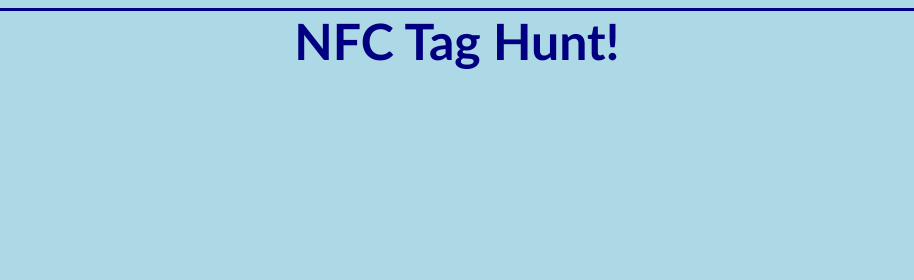
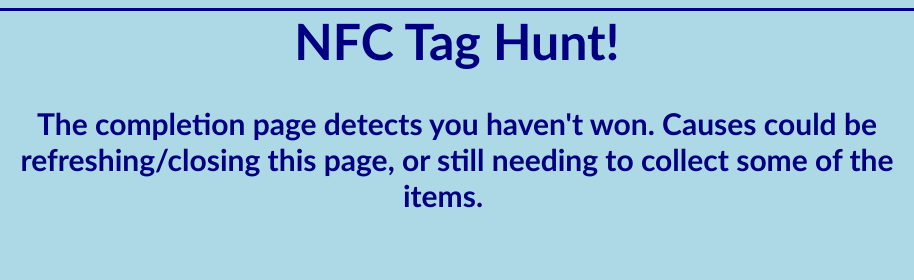
Before and after one commit to NFCTagHunt/NFCTagHunt.github.io, a plain HTML site: page complete.html in a window 1280 px wide. Shown: the top 280 px of the page, 203-1117 px from the left. Drawn offline with Linux system fonts and the light colour scheme.

Commit message:
Added files via upload

```diff
--- a/complete.html
+++ b/complete.html
@@ -12,7 +12,7 @@
 
 	<div id="MainContent">
 		<h2 id="WelcomeMessage"> </h2> </div>
-	<script LANGUAGE="JavaScript" type="text/javascript" src="home.js">	</script>
+	<script LANGUAGE="JavaScript" type="text/javascript" src="complete.js">	</script>
 	</body>
 
 
```
